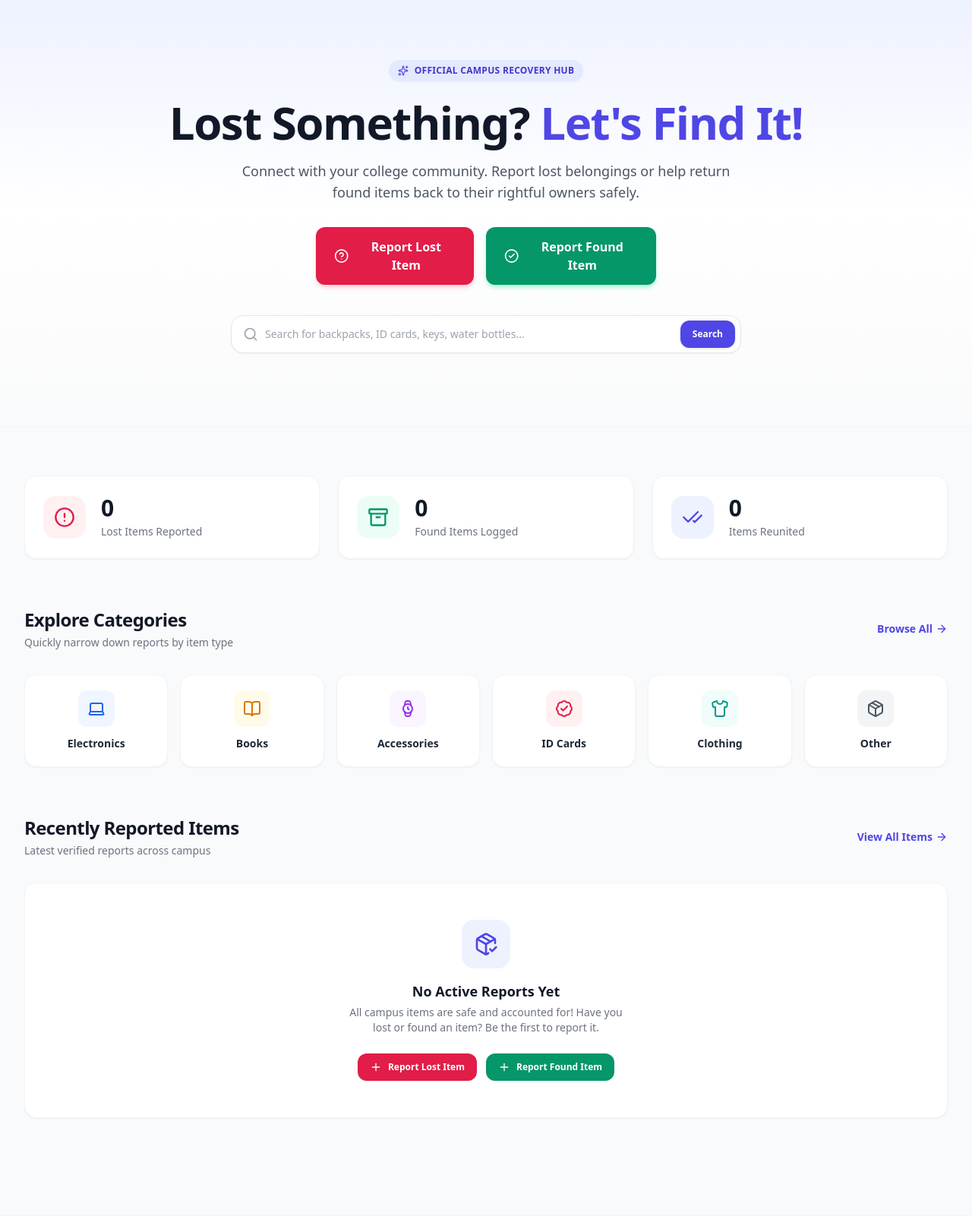
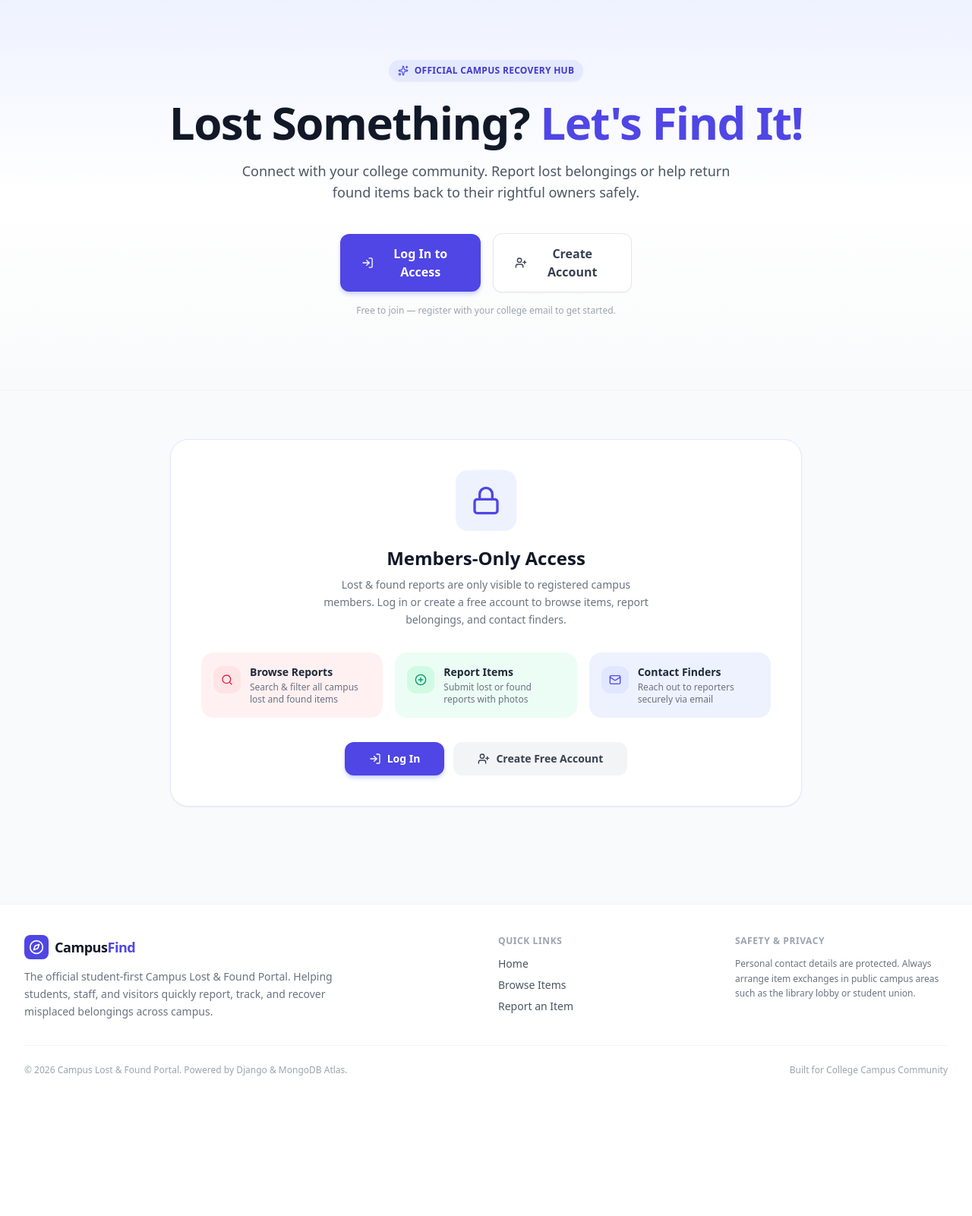
Before and after one commit to poorviii19/campus-lost-and-found, a Django app: page / in a window 1280 px wide. Shown: the part 82-1683 px from the top of the page at 76% size. After the commit the page ends 1498 px from the top, so only its background shows below. Run offline with Django 5.2, Linux system fonts and the light colour scheme; data that the repository does not hold is empty; some libraries are stand-ins or nearby versions.

Commit message:
Feature: Hide all item data (stats, categories, recent items, search) from logged-out users on home page

```diff
--- a/finder/templates/finder/home.html
+++ b/finder/templates/finder/home.html
@@ -24,7 +24,8 @@
                 Connect with your college community. Report lost belongings or help return found items back to their rightful owners safely.
             </p>
 
-            <!-- Action Buttons: Report Lost or Found -->
+            {% if user.is_authenticated %}
+                <!-- Logged-in: Show action buttons and search bar -->
                 <div class="mt-8 flex flex-col sm:flex-row items-center justify-center gap-4 max-w-md mx-auto">
                     <a href="{% url 'report_item' %}?type=lost" class="w-full sm:w-auto inline-flex items-center justify-center gap-2.5 px-6 py-3.5 rounded-xl text-base font-semibold text-white bg-rose-600 hover:bg-rose-700 shadow-md shadow-rose-200 hover:shadow-lg transition-all duration-200">
                         <i data-lucide="help-circle" class="w-5 h-5"></i>
@@ -48,19 +49,33 @@
                             placeholder="Search for backpacks, ID cards, keys, water bottles..."
                             class="w-full pl-11 pr-28 py-3.5 rounded-2xl border border-gray-200 bg-white text-sm text-gray-800 placeholder-gray-400 focus:outline-none focus:ring-2 focus:ring-brand-500 focus:border-brand-500 shadow-sm"
                         >
-                    <button
-                        type="submit"
-                        class="absolute right-2 bg-brand-600 hover:bg-brand-700 text-white text-xs font-semibold px-4 py-2.5 rounded-xl shadow transition-colors"
-                    >
+                        <button type="submit" class="absolute right-2 bg-brand-600 hover:bg-brand-700 text-white text-xs font-semibold px-4 py-2.5 rounded-xl shadow transition-colors">
                             Search
                         </button>
                     </form>
                 </div>
 
+            {% else %}
+                <!-- Guest: Show Login / Register CTA -->
+                <div class="mt-10 flex flex-col sm:flex-row items-center justify-center gap-4 max-w-sm mx-auto">
+                    <a href="{% url 'login' %}" class="w-full sm:w-auto inline-flex items-center justify-center gap-2.5 px-7 py-3.5 rounded-xl text-base font-semibold text-white bg-brand-600 hover:bg-brand-700 shadow-md shadow-brand-200 hover:shadow-lg transition-all duration-200">
+                        <i data-lucide="log-in" class="w-5 h-5"></i>
+                        Log In to Access
+                    </a>
+                    <a href="{% url 'register' %}" class="w-full sm:w-auto inline-flex items-center justify-center gap-2.5 px-7 py-3.5 rounded-xl text-base font-semibold text-gray-700 bg-white border border-gray-200 hover:border-brand-300 hover:text-brand-600 shadow-sm hover:shadow transition-all duration-200">
+                        <i data-lucide="user-plus" class="w-5 h-5"></i>
+                        Create Account
+                    </a>
+                </div>
+                <p class="mt-4 text-xs text-gray-400">Free to join — register with your college email to get started.</p>
+            {% endif %}
+
         </div>
     </section>
 
-    <!-- Statistics Section -->
+    {% if user.is_authenticated %}
+
+    <!-- Statistics Section (logged-in only) -->
     <section class="max-w-7xl mx-auto px-4 sm:px-6 lg:px-8">
         <div class="grid grid-cols-1 md:grid-cols-3 gap-6">
 
@@ -100,7 +115,7 @@
         </div>
     </section>
 
-    <!-- Categories Section -->
+    <!-- Categories Section (logged-in only) -->
     <section class="max-w-7xl mx-auto px-4 sm:px-6 lg:px-8">
         <div class="flex items-center justify-between mb-8">
             <div>
@@ -115,7 +130,6 @@
 
         <div class="grid grid-cols-2 sm:grid-cols-3 lg:grid-cols-6 gap-4">
 
-            <!-- Electronics -->
             <a href="{% url 'item_list' %}?category=Electronics" class="bg-white p-5 rounded-2xl border border-gray-100 shadow-sm hover:shadow-md hover:border-brand-200 text-center transition-all group">
                 <div class="w-12 h-12 mx-auto rounded-xl bg-blue-50 text-blue-600 flex items-center justify-center mb-3 group-hover:scale-110 transition-transform">
                     <i data-lucide="laptop" class="w-6 h-6"></i>
@@ -123,7 +137,6 @@
                 <h3 class="text-sm font-semibold text-gray-800 group-hover:text-brand-600 transition-colors">Electronics</h3>
             </a>
 
-            <!-- Books -->
             <a href="{% url 'item_list' %}?category=Books" class="bg-white p-5 rounded-2xl border border-gray-100 shadow-sm hover:shadow-md hover:border-brand-200 text-center transition-all group">
                 <div class="w-12 h-12 mx-auto rounded-xl bg-amber-50 text-amber-600 flex items-center justify-center mb-3 group-hover:scale-110 transition-transform">
                     <i data-lucide="book-open" class="w-6 h-6"></i>
@@ -131,7 +144,6 @@
                 <h3 class="text-sm font-semibold text-gray-800 group-hover:text-brand-600 transition-colors">Books</h3>
             </a>
 
-            <!-- Accessories -->
             <a href="{% url 'item_list' %}?category=Accessories" class="bg-white p-5 rounded-2xl border border-gray-100 shadow-sm hover:shadow-md hover:border-brand-200 text-center transition-all group">
                 <div class="w-12 h-12 mx-auto rounded-xl bg-purple-50 text-purple-600 flex items-center justify-center mb-3 group-hover:scale-110 transition-transform">
                     <i data-lucide="watch" class="w-6 h-6"></i>
@@ -139,7 +151,6 @@
                 <h3 class="text-sm font-semibold text-gray-800 group-hover:text-brand-600 transition-colors">Accessories</h3>
             </a>
 
-            <!-- ID Cards -->
             <a href="{% url 'item_list' %}?category=ID Cards" class="bg-white p-5 rounded-2xl border border-gray-100 shadow-sm hover:shadow-md hover:border-brand-200 text-center transition-all group">
                 <div class="w-12 h-12 mx-auto rounded-xl bg-rose-50 text-rose-600 flex items-center justify-center mb-3 group-hover:scale-110 transition-transform">
                     <i data-lucide="badge-check" class="w-6 h-6"></i>
@@ -147,7 +158,6 @@
                 <h3 class="text-sm font-semibold text-gray-800 group-hover:text-brand-600 transition-colors">ID Cards</h3>
             </a>
 
-            <!-- Clothing -->
             <a href="{% url 'item_list' %}?category=Clothing" class="bg-white p-5 rounded-2xl border border-gray-100 shadow-sm hover:shadow-md hover:border-brand-200 text-center transition-all group">
                 <div class="w-12 h-12 mx-auto rounded-xl bg-teal-50 text-teal-600 flex items-center justify-center mb-3 group-hover:scale-110 transition-transform">
                     <i data-lucide="shirt" class="w-6 h-6"></i>
@@ -155,7 +165,6 @@
                 <h3 class="text-sm font-semibold text-gray-800 group-hover:text-brand-600 transition-colors">Clothing</h3>
             </a>
 
-            <!-- Other -->
             <a href="{% url 'item_list' %}?category=Other" class="bg-white p-5 rounded-2xl border border-gray-100 shadow-sm hover:shadow-md hover:border-brand-200 text-center transition-all group">
                 <div class="w-12 h-12 mx-auto rounded-xl bg-gray-100 text-gray-600 flex items-center justify-center mb-3 group-hover:scale-110 transition-transform">
                     <i data-lucide="package" class="w-6 h-6"></i>
@@ -166,7 +175,7 @@
         </div>
     </section>
 
-    <!-- Recently Reported Items Section -->
+    <!-- Recently Reported Items Section (logged-in only) -->
     <section class="max-w-7xl mx-auto px-4 sm:px-6 lg:px-8">
         <div class="flex items-center justify-between mb-8">
             <div>
@@ -184,7 +193,6 @@
                 {% for item in recent_items %}
                     <div class="bg-white rounded-2xl border border-gray-100 shadow-sm hover:shadow-md transition-all overflow-hidden flex flex-col group">
 
-                        <!-- Item Image or Placeholder -->
                         <div class="h-48 w-full bg-gray-100 relative overflow-hidden flex items-center justify-center">
                             {% if item.image_path %}
                                 <img src="/media/{{ item.image_path }}" alt="{{ item.title }}" class="w-full h-full object-cover group-hover:scale-105 transition-transform duration-300">
@@ -195,22 +203,18 @@
                                 </div>
                             {% endif %}
 
-                            <!-- Status Badge: Lost vs Found -->
                             <div class="absolute top-3 left-3">
                                 {% if item.report_type == 'lost' %}
                                     <span class="inline-flex items-center gap-1 px-3 py-1 rounded-full text-xs font-bold uppercase tracking-wider bg-rose-600 text-white shadow">
-                                        <i data-lucide="help-circle" class="w-3.5 h-3.5"></i>
-                                        Lost
+                                        <i data-lucide="help-circle" class="w-3.5 h-3.5"></i> Lost
                                     </span>
                                 {% else %}
                                     <span class="inline-flex items-center gap-1 px-3 py-1 rounded-full text-xs font-bold uppercase tracking-wider bg-emerald-600 text-white shadow">
-                                        <i data-lucide="check-circle-2" class="w-3.5 h-3.5"></i>
-                                        Found
+                                        <i data-lucide="check-circle-2" class="w-3.5 h-3.5"></i> Found
                                     </span>
                                 {% endif %}
                             </div>
 
-                            <!-- Category Badge -->
                             <div class="absolute top-3 right-3">
                                 <span class="bg-white/90 backdrop-blur-sm text-gray-700 text-xs font-semibold px-2.5 py-1 rounded-lg shadow-sm">
                                     {{ item.category }}
@@ -218,16 +222,12 @@
                             </div>
                         </div>
 
-                        <!-- Card Body -->
                         <div class="p-5 flex flex-col flex-grow">
                             <h3 class="text-lg font-bold text-gray-900 group-hover:text-brand-600 transition-colors line-clamp-1 mb-2">
                                 {{ item.title }}
                             </h3>
-                            <p class="text-sm text-gray-500 line-clamp-2 mb-4 leading-relaxed">
-                                {{ item.description }}
-                            </p>
+                            <p class="text-sm text-gray-500 line-clamp-2 mb-4 leading-relaxed">{{ item.description }}</p>
 
-                            <!-- Meta details: Location & Date -->
                             <div class="mt-auto pt-4 border-t border-gray-100 space-y-2 text-xs text-gray-500">
                                 <div class="flex items-center gap-2">
                                     <i data-lucide="map-pin" class="w-4 h-4 text-gray-400 flex-shrink-0"></i>
@@ -239,7 +239,6 @@
                                 </div>
                             </div>
 
-                            <!-- View Details Button -->
                             <a href="{% url 'item_detail' item.id %}" class="mt-4 w-full text-center py-2.5 px-4 rounded-xl text-xs font-semibold text-brand-600 bg-brand-50 hover:bg-brand-600 hover:text-white transition-colors">
                                 View Details
                             </a>
@@ -249,29 +248,84 @@
                 {% endfor %}
             </div>
         {% else %}
-            <!-- Friendly Empty State -->
             <div class="bg-white rounded-2xl border border-gray-100 p-12 text-center shadow-sm">
                 <div class="w-16 h-16 bg-brand-50 text-brand-600 rounded-2xl flex items-center justify-center mx-auto mb-4">
                     <i data-lucide="package-check" class="w-8 h-8"></i>
                 </div>
                 <h3 class="text-lg font-bold text-gray-900 mb-1">No Active Reports Yet</h3>
                 <p class="text-sm text-gray-500 max-w-sm mx-auto mb-6">
-                    All campus items are safe and accounted for! Have you lost or found an item? Be the first to report it.
+                    All campus items are safe! Have you lost or found something? Be the first to report it.
                 </p>
                 <div class="flex items-center justify-center gap-3">
                     <a href="{% url 'report_item' %}?type=lost" class="inline-flex items-center gap-2 bg-rose-600 hover:bg-rose-700 text-white text-xs font-semibold px-4 py-2.5 rounded-xl shadow-sm transition-colors">
-                        <i data-lucide="plus" class="w-4 h-4"></i>
-                        Report Lost Item
+                        <i data-lucide="plus" class="w-4 h-4"></i> Report Lost Item
                     </a>
                     <a href="{% url 'report_item' %}?type=found" class="inline-flex items-center gap-2 bg-emerald-600 hover:bg-emerald-700 text-white text-xs font-semibold px-4 py-2.5 rounded-xl shadow-sm transition-colors">
-                        <i data-lucide="plus" class="w-4 h-4"></i>
-                        Report Found Item
+                        <i data-lucide="plus" class="w-4 h-4"></i> Report Found Item
                     </a>
                 </div>
             </div>
         {% endif %}
+    </section>
 
+    {% else %}
+
+    <!-- Guest Info Banner — shown instead of items -->
+    <section class="max-w-4xl mx-auto px-4 sm:px-6 lg:px-8">
+        <div class="bg-white rounded-3xl border border-brand-100 shadow-sm p-10 text-center">
+            <div class="w-20 h-20 bg-brand-50 text-brand-600 rounded-2xl flex items-center justify-center mx-auto mb-5">
+                <i data-lucide="lock" class="w-10 h-10"></i>
+            </div>
+            <h2 class="text-2xl font-bold text-gray-900 mb-2">Members-Only Access</h2>
+            <p class="text-gray-500 text-sm max-w-md mx-auto mb-8 leading-relaxed">
+                Lost &amp; found reports are only visible to registered campus members. Log in or create a free account to browse items, report belongings, and contact finders.
+            </p>
+
+            <!-- Feature Highlights -->
+            <div class="grid grid-cols-1 sm:grid-cols-3 gap-4 mb-8 text-left">
+                <div class="bg-rose-50 rounded-2xl p-4 flex items-start gap-3">
+                    <div class="w-9 h-9 rounded-xl bg-rose-100 text-rose-600 flex items-center justify-center flex-shrink-0 mt-0.5">
+                        <i data-lucide="search" class="w-4 h-4"></i>
+                    </div>
+                    <div>
+                        <p class="text-sm font-semibold text-gray-800">Browse Reports</p>
+                        <p class="text-xs text-gray-500 mt-0.5">Search & filter all campus lost and found items</p>
+                    </div>
+                </div>
+                <div class="bg-emerald-50 rounded-2xl p-4 flex items-start gap-3">
+                    <div class="w-9 h-9 rounded-xl bg-emerald-100 text-emerald-600 flex items-center justify-center flex-shrink-0 mt-0.5">
+                        <i data-lucide="plus-circle" class="w-4 h-4"></i>
+                    </div>
+                    <div>
+                        <p class="text-sm font-semibold text-gray-800">Report Items</p>
+                        <p class="text-xs text-gray-500 mt-0.5">Submit lost or found reports with photos</p>
+                    </div>
+                </div>
+                <div class="bg-brand-50 rounded-2xl p-4 flex items-start gap-3">
+                    <div class="w-9 h-9 rounded-xl bg-brand-100 text-brand-600 flex items-center justify-center flex-shrink-0 mt-0.5">
+                        <i data-lucide="mail" class="w-4 h-4"></i>
+                    </div>
+                    <div>
+                        <p class="text-sm font-semibold text-gray-800">Contact Finders</p>
+                        <p class="text-xs text-gray-500 mt-0.5">Reach out to reporters securely via email</p>
+                    </div>
+                </div>
+            </div>
+
+            <div class="flex flex-col sm:flex-row items-center justify-center gap-3">
+                <a href="{% url 'login' %}" class="w-full sm:w-auto inline-flex items-center justify-center gap-2 px-8 py-3 rounded-xl text-sm font-semibold text-white bg-brand-600 hover:bg-brand-700 shadow-md shadow-brand-200 transition-all">
+                    <i data-lucide="log-in" class="w-4 h-4"></i>
+                    Log In
+                </a>
+                <a href="{% url 'register' %}" class="w-full sm:w-auto inline-flex items-center justify-center gap-2 px-8 py-3 rounded-xl text-sm font-semibold text-gray-700 bg-gray-100 hover:bg-gray-200 transition-all">
+                    <i data-lucide="user-plus" class="w-4 h-4"></i>
+                    Create Free Account
+                </a>
+            </div>
+        </div>
     </section>
+
+    {% endif %}
 
 </div>
 {% endblock %}
```
Lines whose indentation alone changed are shown as unchanged.
